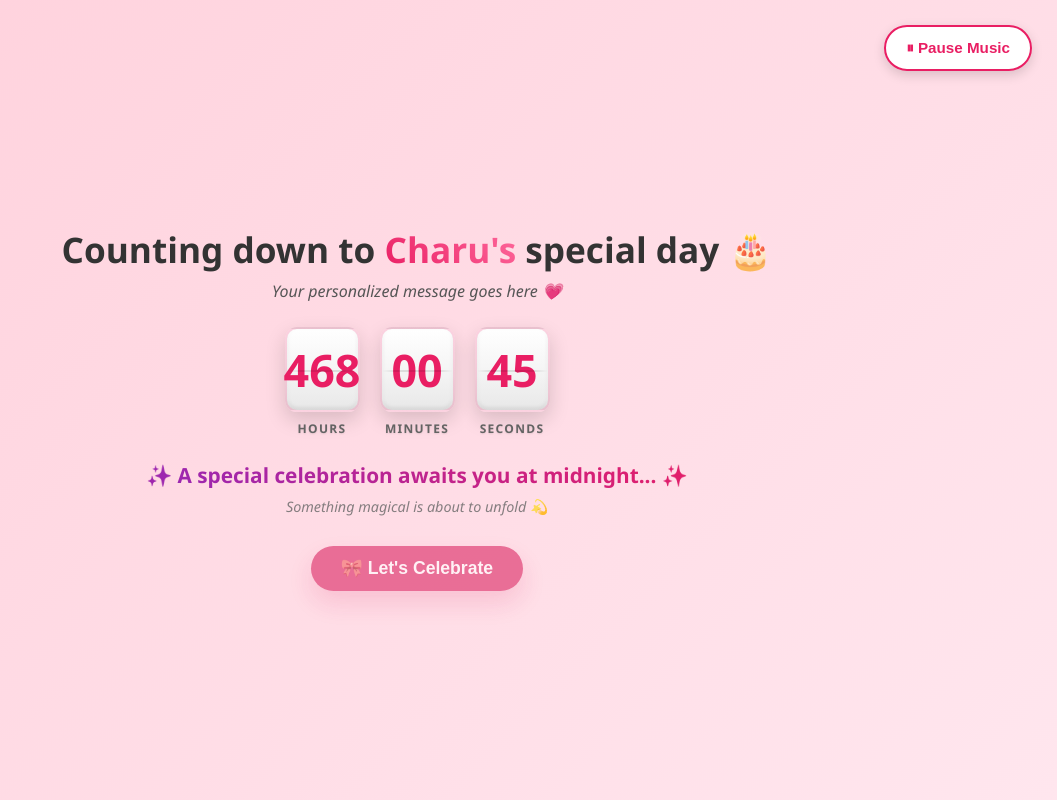
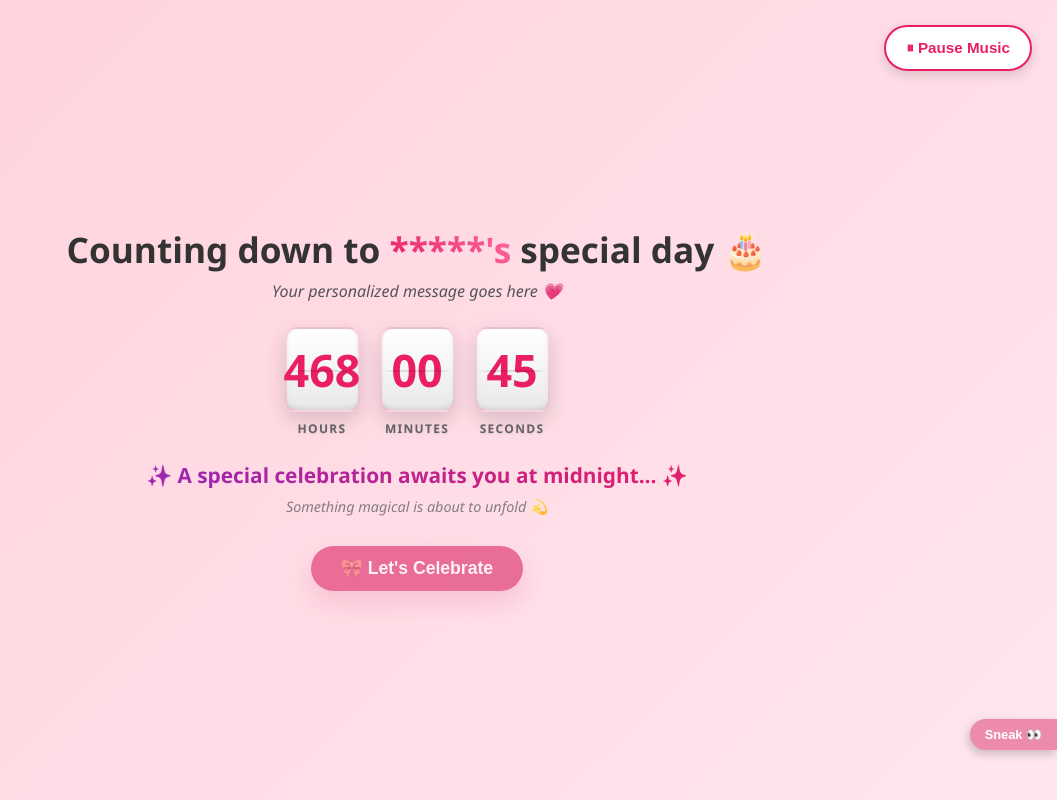
Before and after one commit to yuke001/birthday01, a React (Vite) app: page / in a window 1280 px wide. Shown: the whole page, without its empty margins (223-1280 px from the left). Built offline with nearby package versions, Linux system fonts and the light colour scheme.

Commit message:
sneak peek btn

```diff
--- a/src/App.css
+++ b/src/App.css
@@ -540,3 +540,75 @@
     margin: 10px auto;
   }
 }
+
+
+
+/* 1. The Sneak Peek Button Positioning */
+.small-sneak-btn {
+  position: absolute;
+  right: 0;
+  bottom: 50px; /* Moved from top: 70% to bottom: 50px */
+  background: #ec8bab;
+  color: white;
+  border: none;
+  padding: 8px 15px;
+  border-radius: 20px 0 0 20px;
+  font-size: 0.8rem;
+  font-weight: bold;
+  cursor: pointer;
+  z-index: 100;
+  box-shadow: -2px 4px 10px rgba(0, 0, 0, 0.2);
+}
+
+/* 2. The Modal Overlay - THIS MUST BE FIXED */
+.modal-overlay {
+  position: fixed; /* Fixes it to the screen */
+  top: 0;
+  left: 0;
+  width: 100vw;
+  height: 100vh;
+  background: rgba(0, 0, 0, 0.85); /* Darker background */
+  display: flex;
+  justify-content: center;
+  align-items: center;
+  z-index: 9999; /* Higher than everything else */
+  backdrop-filter: blur(5px);
+}
+
+/* 3. The Modal Content */
+.modal-content {
+  background: white;
+  padding: 30px;
+  border-radius: 25px;
+  max-width: 320px;
+  width: 85%;
+  text-align: center;
+  box-shadow: 0 20px 40px rgba(0, 0, 0, 0.4);
+  color: #333;
+}
+
+.modal-emoji {
+  font-size: 3rem;
+  margin-bottom: 10px;
+}
+
+.modal-content h3 {
+  color: #e91e63;
+  margin-bottom: 15px;
+}
+
+.modal-content p {
+  line-height: 1.5;
+  margin-bottom: 20px;
+}
+
+.modal-close {
+  background: #e91e63;
+  color: white;
+  border: none;
+  padding: 12px 20px;
+  border-radius: 50px;
+  font-weight: bold;
+  cursor: pointer;
+  width: 100%;
+}
--- a/src/App.jsx
+++ b/src/App.jsx
@@ -14,6 +14,7 @@ gsap.registerPlugin(ScrollToPlugin);
 
 function App() {
   const [currentPage, setCurrentPage] = useState(1); // Start at 1 for Countdown page
+  const [showSneakPeek, setShowSneakPeek] = useState(false);
 
   // ⚠️ FOR TESTING: Comment out lines 18-21 to reset on every reload
   // Check localStorage to persist birthday reached state
@@ -75,6 +76,7 @@ function App() {
 
   const handleBirthdayReached = () => {
     setBirthdayReached(true);
+    setShowSneakPeek(false);
     localStorage.setItem("birthdayReached", "true"); // Persist to localStorage
     setShowEffects(true);
     // Stop effects after some time
@@ -100,7 +102,7 @@ function App() {
               </>
             ) : (
               <>
-                Counting down to <span className="highlight">Charu's</span>{" "}
+                Counting down to <span className="highlight">*****'s</span>{" "}
                 special day 🎂
               </>
             )}
@@ -130,6 +132,15 @@ function App() {
         >
           🎀 Let's Celebrate
         </button>
+
+        {!birthdayReached && (
+          <button
+            className="small-sneak-btn"
+            onClick={() => setShowSneakPeek(true)} // <--- This MUST say setShowSneakPeek(true)
+          >
+            Sneak 👀
+          </button>
+        )}
       </div>
 
       {/* PAGE 2: Celebration/QNA Page */}
@@ -177,6 +188,31 @@ function App() {
 
       {/* Effects */}
       {showEffects && <Effects />}
+
+      {/* SNEAK PEEK MODAL */}
+      {showSneakPeek && (
+        <div className="modal-overlay" onClick={() => setShowSneakPeek(false)}>
+          <div className="modal-content" onClick={(e) => e.stopPropagation()}>
+            <div className="modal-emoji">💖</div>
+            <h3>Nice Try, Madam Ji!</h3>
+            <p>
+              wait pannu enna avasaram! Birthday surprise-ku munnaadi
+              paakalaam nu ninaikkiryaa🙄?
+            </p>
+            <p>
+              surprise-oda magic poidum. So, please wait until the big
+              day!
+            </p>
+
+            <button
+              className="modal-close"
+              onClick={() => setShowSneakPeek(false)}
+            >
+              Fine, I'll Wait... 🙄
+            </button>
+          </div>
+        </div>
+      )}
     </div>
   );
 }
--- a/src/components/Countdown.jsx
+++ b/src/components/Countdown.jsx
@@ -15,7 +15,7 @@ function Countdown({ onBirthdayReached, birthdayReached }) {
       return;
     }
 
-    // const targetDate = new Date("2026-01-04T17:36:00");
+    // const targetDate = new Date("2026-01-11T23:50:00");
        const targetDate = new Date("2026-01-23T00:00:00");
 
 
```
